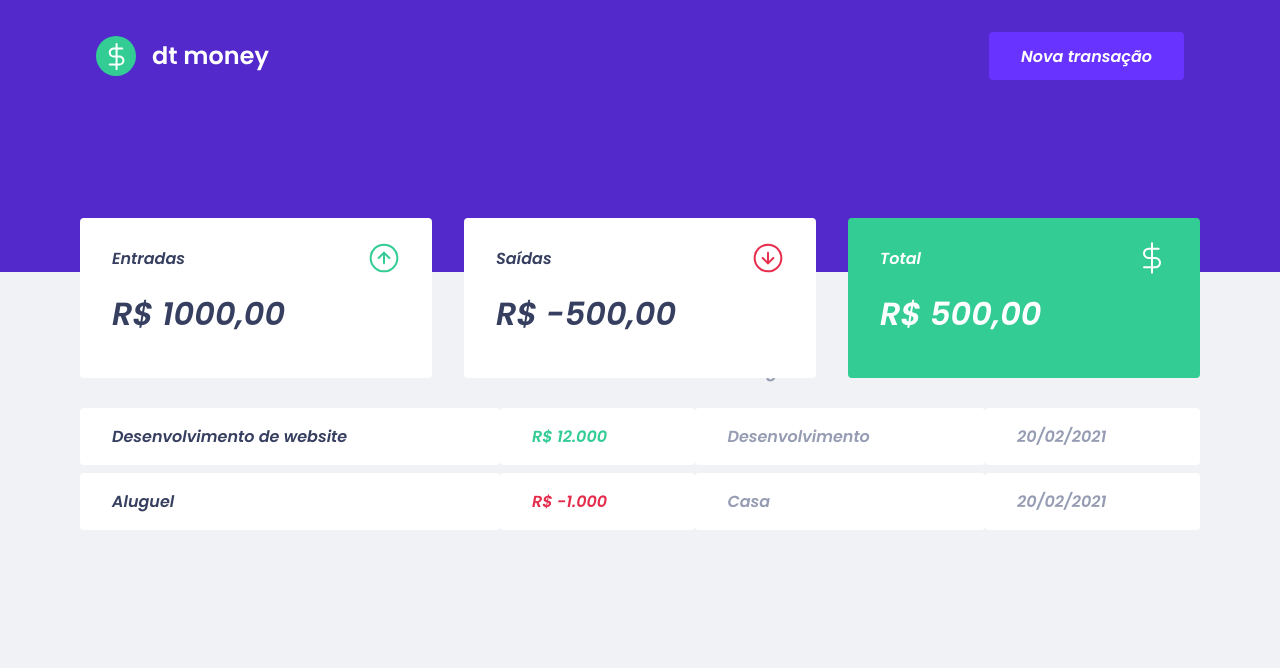
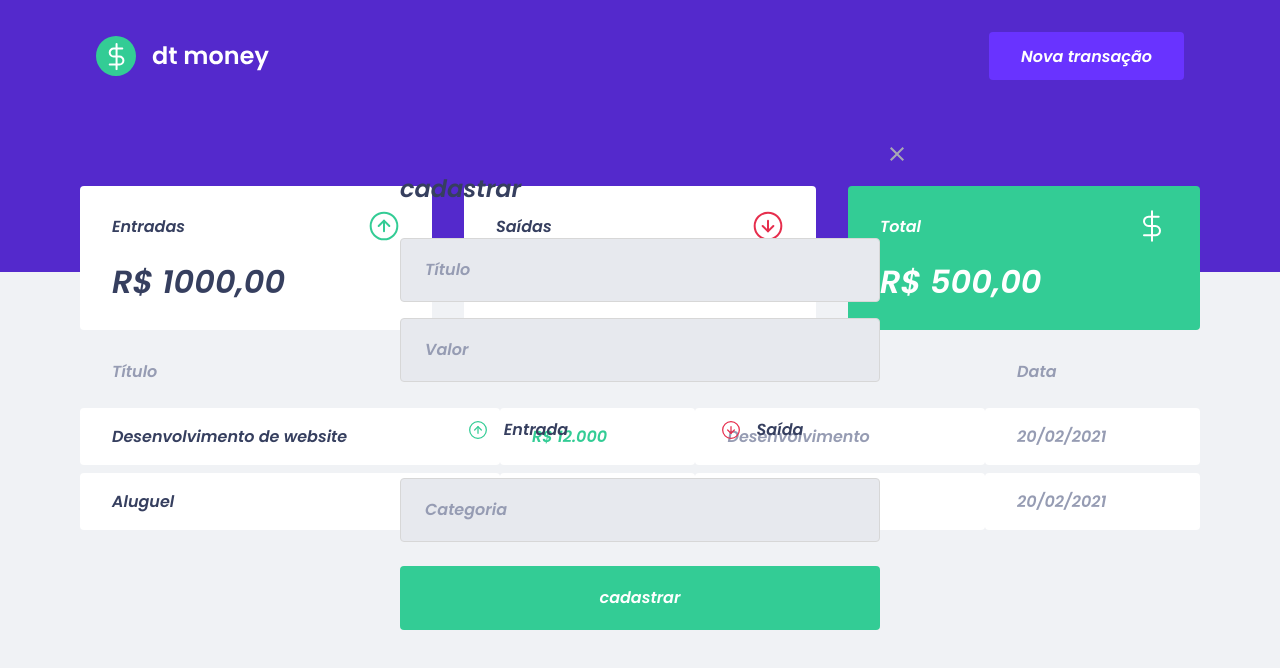
Before and after one commit to joseNeilson25/dtmoney, a React (Create React App) app: page / in a window 1280 px wide. Both pictures are taken after a click on the button "Nova transação". Shown: the top 668 px of the page. Built offline with nearby package versions, Linux system fonts and the light colour scheme; no server answers; what miragejs would draw is missing.

Commit message:
metade do modulo 4

```diff
--- a/package.json
+++ b/package.json
@@ -5,8 +5,10 @@
   "dependencies": {
     "axios": "^0.25.0",
     "miragejs": "^0.1.43",
+    "polished": "^4.1.4",
     "react": "^17.0.2",
     "react-dom": "^17.0.2",
+    "react-modal": "^3.14.4",
     "react-scripts": "5.0.0",
     "styled-components": "^5.3.3",
     "web-vitals": "^2.1.0"
@@ -19,6 +21,7 @@
     "@types/node": "^16.7.13",
     "@types/react": "^17.0.20",
     "@types/react-dom": "^17.0.9",
+    "@types/react-modal": "^3.13.1",
     "@types/styled-components": "^5.1.22",
     "typescript": "^4.4.2"
   },
--- a/src/App.tsx
+++ b/src/App.tsx
@@ -1,12 +1,31 @@
+import{useState} from 'react'
 import { Dashboard } from "./components/Dashboard";
 import { Header } from "./components/Header";
+import Modal from "react-modal";
+import  {NewTransactionModal} from "./components/NewTransactionModal";
 import { GlobalStyle } from "./styles/global";
 
+Modal.setAppElement('#root');
+
 export function App(){
+  const [isNewTransactionModalOpen, setIsNewTransactionModalOpen] = useState(false);
+
+  function handleOpenNewTransactionModal(){
+      setIsNewTransactionModalOpen(true);
+  }
+
+  function handleCloseNewTransactionModal(){
+      setIsNewTransactionModalOpen(false);
+  }
+
   return (
     <>
-      <Header/>
+      <Header onOpenNewTransactionModal={handleOpenNewTransactionModal} />
       <Dashboard/>
+      <NewTransactionModal
+        isOpen={isNewTransactionModalOpen}
+        onRequestClose={handleCloseNewTransactionModal}
+      />
       <GlobalStyle />
     </>
   );}
--- a/src/components/Header/index.tsx
+++ b/src/components/Header/index.tsx
@@ -1,15 +1,19 @@
 import logoImg from '../../assets/logo.svg'
 import { Container, Content } from './styles'
 
+interface HeaderProps{
+    onOpenNewTransactionModal: () => void;
+}
 
+export function Header({onOpenNewTransactionModal}: HeaderProps){
 
-export function Header(){
     return(
         <Container>
             <Content>
-            <img src={logoImg} alt="dt money" />
-        <button type="button">
-        Nova transação</button>
+                <img src={logoImg} alt="dt money" />
+                    <button type="button" onClick={onOpenNewTransactionModal}>
+                        Nova transação
+                    </button>
             </Content>
         </Container>
     )
--- /dev/null
+++ b/src/components/NewTransactionModal/index.tsx
@@ -0,0 +1,62 @@
+import Modal from "react-modal";
+import closeImg from "../../assets/close.svg"
+import incomeImg from "../../assets/income.svg"
+import outcomeImg from "../../assets/outcome.svg"
+import { Container, TransactionTypeContainer } from "./styles";
+
+
+interface NewTransactionModalProps{
+    isOpen: boolean;
+    onRequestClose:() => void;
+}
+
+export function NewTransactionModal({isOpen, onRequestClose}: NewTransactionModalProps){
+    return(
+        <Modal
+            isOpen={isOpen}
+            onRequestClose ={onRequestClose}
+            overlayClassName="react-modal-overlay"
+            className="react-modal-content"
+            >
+               <button
+                    type="button"
+                    onClick={onRequestClose}
+                    className="react-modal-close" >
+                  <img src={closeImg} alt="fechar modal" />
+               </button>
+                <Container>
+                      <h2>cadastrar</h2>
+
+                      <input
+                         type="text"
+                            placeholder="Título"
+                      />
+                      <input
+                         type="number"
+                            placeholder="Valor"
+                      />
+
+                        <TransactionTypeContainer>
+                                <button type="button"
+                                >
+                                    <img src={incomeImg} alt="Entrada" />
+                                    <span>Entrada</span>
+                                </button>
+                                <button type="button"
+                                >
+                                    <img src={outcomeImg} alt="Saída" />
+                                    <span>Saída</span>
+                                </button>
+                        </TransactionTypeContainer>
+
+                      <input
+                         type="text"
+                            placeholder="Categoria"
+                      />
+                      <button type="submit">
+                          cadastrar
+                      </button>
+                </Container>
+          </Modal>
+    );
+}
--- /dev/null
+++ b/src/components/NewTransactionModal/styles.ts
@@ -0,0 +1,87 @@
+import { darken } from "polished";
+import styled from "styled-components";
+
+
+export const Container = styled.form`
+
+    h2{
+        color: var(--text-title);
+        font-size: 1.5rem;
+        margin-bottom: 2rem;
+    }
+
+    input{
+        width: 100%;
+        padding: 0 1.5rem;
+        height: 4rem;
+        border-radius: 0.25rem;
+
+        border: 1px solid #d7d7d7;
+        background: #e7e9ee;
+
+        font-weight: 400;
+        font-size: 1rem;
+
+        &::placeholder{
+            color: var(--text-body);
+        }
+
+        & + input {
+            margin-top: 1rem;
+        }
+    }
+
+    button[type="submit"]{
+
+        width: 100%;
+        padding: 0 1.5rem;
+        height: 4rem;
+        background: var(--green);
+        color: #FFF;
+        border-radius: 0.25rem;
+        border: 0;
+        font-size: 1rem;
+        margin-top: 1.5rem;
+
+        &:hover {
+            filter: brightness(0.9);
+        }
+    }
+`;
+
+
+export const TransactionTypeContainer = styled.div`
+    margin: 1rem 0;
+    display: grid;
+    grid-template-columns: 1fr 1fr;
+    gap: 0.5rem;
+
+    button{
+        height: 4rem;
+        border: 1px;
+        border-radius: 0.25rem;
+
+        background: transparent;
+
+        display:flex;
+        align-items: center;
+        justify-content:center;
+
+        transition
+
+        &:hover{
+            border-color: ${darken(0.1, '#d7d7d7')};
+        }
+
+        img{
+            width: 20px;
+            height: 20px;
+        }
+
+        span{
+            display:inline-block;
+            margin-left: 1rem;
+            font-size: 1rem;
+            color: var(--text-title);
+        }
+    }`
--- a/src/components/Sumary/styles.ts
+++ b/src/components/Sumary/styles.ts
@@ -5,14 +5,14 @@
     display: grid;
     grid-template-columns: repeat(3, 1fr);
     gap: 2rem;
-    margin-top: -10rem;
+    margin-top: -22rem;
 
     div{
         background: var(--shape);
         padding: 1.5rem 2rem;
         border-radius: 0.25rem;
         color: var(--text-title);
-        margin-top: -10rem;
+
 
 
     &.dads{
--- a/src/styles/global.ts
+++ b/src/styles/global.ts
@@ -1,4 +1,4 @@
-import { createGlobalStyle } from "styled-components";
+import styled, { createGlobalStyle } from "styled-components";
 
 export const GlobalStyle = createGlobalStyle`
 
@@ -56,4 +56,41 @@
         cursor: not-allowed;
     }
 
-`
+    .react-modal-overlay{
+        position: fixed;
+        top: 0;
+        bottom: 0;
+        right: 0;
+        left: 0;
+
+        display: flex;
+        align-items: center;
+        justify-content: center;
+    }
+
+    .react-modal-content{
+
+        width: 100%;
+        max-width: 576px;
+        background: var (--background);
+        padding: 3rem;
+        position: relative;
+        border-radius: 0.24rem;
+    }
+
+    .react-modal-close{
+        position: absolute;
+        right: 1.5rem;
+        top: 1.5rem;
+        border: 0;
+        background: transparent;
+
+        transition: filter 0.2s;
+
+        &:hover {
+            filter: brightness (0.8);
+
+        }
+    }
+
+`;
```
Also changed, not shown: src/components/TransactionsTable/styles.ts (+1 -7 lines), 1 other file (tests, documents, lock files or other folders).
